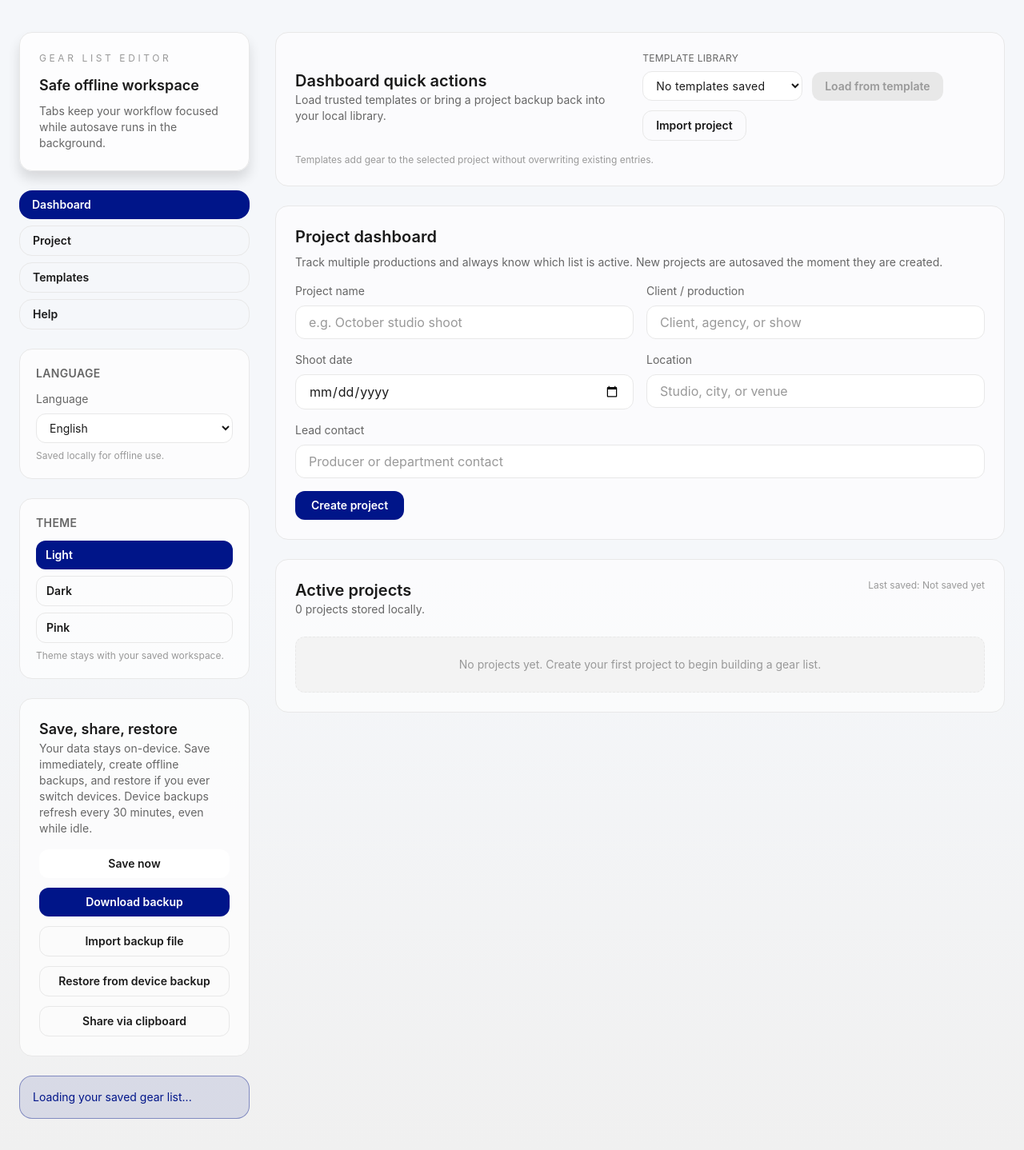
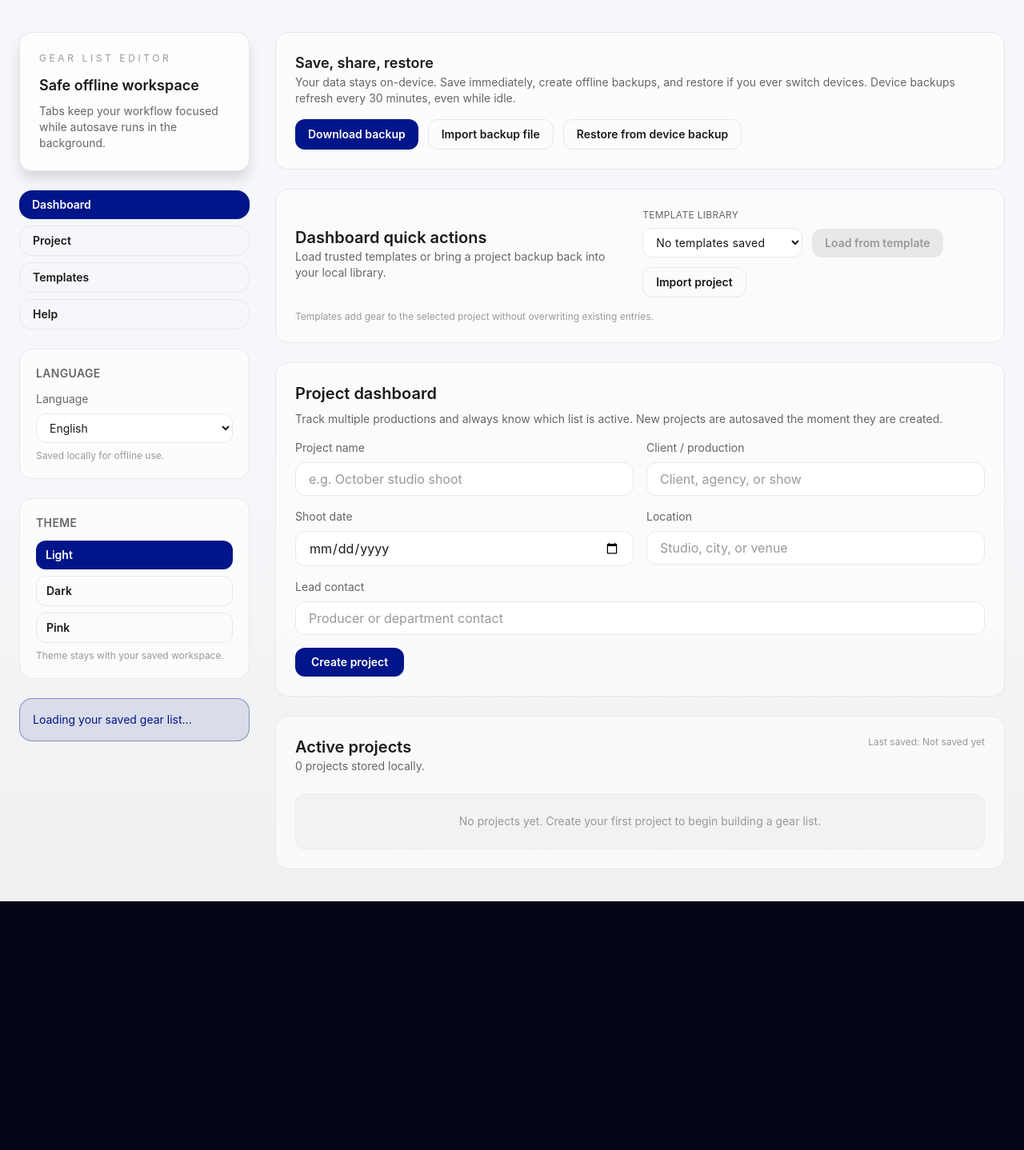
Before and after one commit to Hugo9809/Gear-list-editor, a React (Vite) app in the folder app/: page / in a window 1280 px wide. Shown: the whole page at 80% size. After the commit the page ends 1127 px from the top, so only its background shows below. Built offline with nearby package versions, Linux system fonts and the light colour scheme.

Commit message:
Remove manual save action

```diff
--- a/app/src/App.jsx
+++ b/app/src/App.jsx
@@ -1108,62 +1108,6 @@ export default function App() {
               </p>
             </div>
 
-            <div className="rounded-2xl border border-surface-sunken bg-surface-elevated/70 p-6">
-              <h2 className="text-lg font-semibold text-text-primary">
-                {t('backup.title', 'Save, share, restore')}
-              </h2>
-              <p className="text-sm text-text-secondary">
-                {t(
-                  'backup.description',
-                  'Your data stays on-device. Save immediately, create offline backups, and restore if you ever switch devices. Device backups refresh every 30 minutes, even while idle.'
-                )}
-              </p>
-              <div className="mt-4 flex flex-col gap-3">
-                <button
-                  type="button"
-                  onClick={saveNow}
-                  className="rounded-lg bg-surface-base px-4 py-2 text-sm font-semibold text-text-primary transition hover:bg-surface-elevated"
-                >
-                  {t('backup.actions.saveNow', 'Save now')}
-                </button>
-                <button
-                  type="button"
-                  onClick={downloadBackup}
-                  className="rounded-lg bg-brand px-4 py-2 text-sm font-semibold text-brand-foreground transition hover:bg-brand-hover"
-                >
-                  {t('backup.actions.download', 'Download backup')}
-                </button>
-                <button
-                  type="button"
-                  onClick={() => fileInputRef.current?.click()}
-                  className="rounded-lg border border-surface-sunken px-4 py-2 text-sm font-semibold text-text-primary transition hover:border-brand hover:text-brand"
-                >
-                  {t('backup.actions.import', 'Import backup file')}
-                </button>
-                <input
-                  ref={fileInputRef}
-                  type="file"
-                  accept="application/json"
-                  className="hidden"
-                  onChange={handleImport}
-                />
-                <button
-                  type="button"
-                  onClick={restoreFromDeviceBackup}
-                  className="rounded-lg border border-surface-sunken px-4 py-2 text-sm font-semibold text-text-primary transition hover:border-brand hover:text-brand"
-                >
-                  {t('backup.actions.restoreDevice', 'Restore from device backup')}
-                </button>
-                <button
-                  type="button"
-                  onClick={shareData}
-                  className="rounded-lg border border-surface-sunken px-4 py-2 text-sm font-semibold text-text-primary transition hover:border-brand hover:text-brand"
-                >
-                  {t('backup.actions.shareClipboard', 'Share via clipboard')}
-                </button>
-              </div>
-            </div>
-
             <div className={`rounded-2xl p-4 text-sm ${statusClasses}`} aria-live="polite">
               {status || t('status.empty', 'Status updates appear here to confirm data safety.')}
             </div>
@@ -1200,6 +1144,13 @@ export default function App() {
                   </button>
                   <button
                     type="button"
+                    onClick={shareData}
+                    className="rounded-full border border-surface-sunken px-4 py-2 font-semibold text-text-primary transition hover:border-brand hover:text-brand"
+                  >
+                    {t('backup.actions.shareClipboard', 'Share via clipboard')}
+                  </button>
+                  <button
+                    type="button"
                     onClick={exportPdf}
                     className="rounded-full border border-surface-sunken px-4 py-2 font-semibold text-text-primary transition hover:border-brand hover:text-brand"
                   >
@@ -1215,6 +1166,48 @@ export default function App() {
                 </div>
               </div>
             ) : null}
+
+            <section className="rounded-2xl border border-surface-sunken bg-surface-elevated/70 p-6">
+              <h2 className="text-lg font-semibold text-text-primary">
+                {t('backup.title', 'Save, share, restore')}
+              </h2>
+              <p className="text-sm text-text-secondary">
+                {t(
+                  'backup.description',
+                  'Your data stays on-device. Save immediately, create offline backups, and restore if you ever switch devices. Device backups refresh every 30 minutes, even while idle.'
+                )}
+              </p>
+              <div className="mt-4 flex flex-wrap gap-3">
+                <button
+                  type="button"
+                  onClick={downloadBackup}
+                  className="rounded-lg bg-brand px-4 py-2 text-sm font-semibold text-brand-foreground transition hover:bg-brand-hover"
+                >
+                  {t('backup.actions.download', 'Download backup')}
+                </button>
+                <button
+                  type="button"
+                  onClick={() => fileInputRef.current?.click()}
+                  className="rounded-lg border border-surface-sunken px-4 py-2 text-sm font-semibold text-text-primary transition hover:border-brand hover:text-brand"
+                >
+                  {t('backup.actions.import', 'Import backup file')}
+                </button>
+                <input
+                  ref={fileInputRef}
+                  type="file"
+                  accept="application/json"
+                  className="hidden"
+                  onChange={handleImport}
+                />
+                <button
+                  type="button"
+                  onClick={restoreFromDeviceBackup}
+                  className="rounded-lg border border-surface-sunken px-4 py-2 text-sm font-semibold text-text-primary transition hover:border-brand hover:text-brand"
+                >
+                  {t('backup.actions.restoreDevice', 'Restore from device backup')}
+                </button>
+              </div>
+            </section>
 
             {activeTab === 'dashboard' ? (
               <>
```
